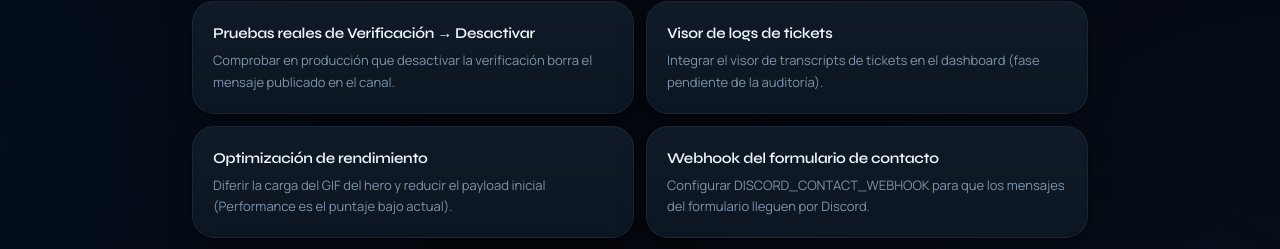
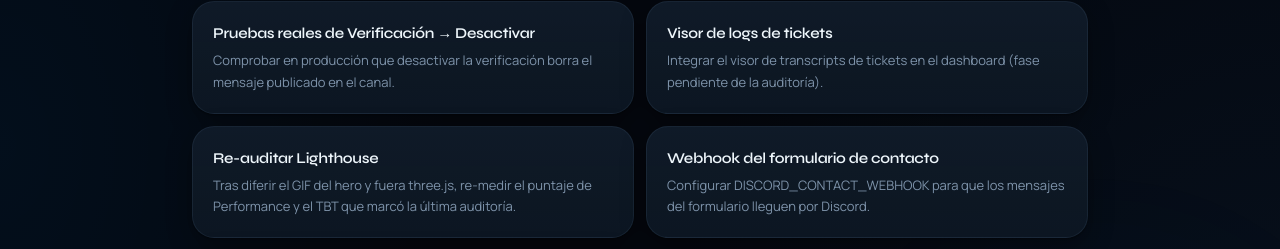
Before and after one commit to Yzzz777/system777, a Next.js app: page /changelog in a window 1280 px wide. Shown: the part 2118-2367 px from the top of the page. Built offline with nearby package versions, Linux system fonts and the light colour scheme; no server answers.

Commit message:
fix: roadmap del changelog — el diferido del GIF ya está hecho, queda re-auditar Lighthouse

```diff
--- a/src/app/changelog/page.tsx
+++ b/src/app/changelog/page.tsx
@@ -76,8 +76,8 @@ const roadmap = [
     desc: "Integrar el visor de transcripts de tickets en el dashboard (fase pendiente de la auditoría).",
   },
   {
-    title: "Optimización de rendimiento",
-    desc: "Diferir la carga del GIF del hero y reducir el payload inicial (Performance es el puntaje bajo actual).",
+    title: "Re-auditar Lighthouse",
+    desc: "Tras diferir el GIF del hero y fuera three.js, re-medir el puntaje de Performance y el TBT que marcó la última auditoría.",
   },
   {
     title: "Webhook del formulario de contacto",
```
